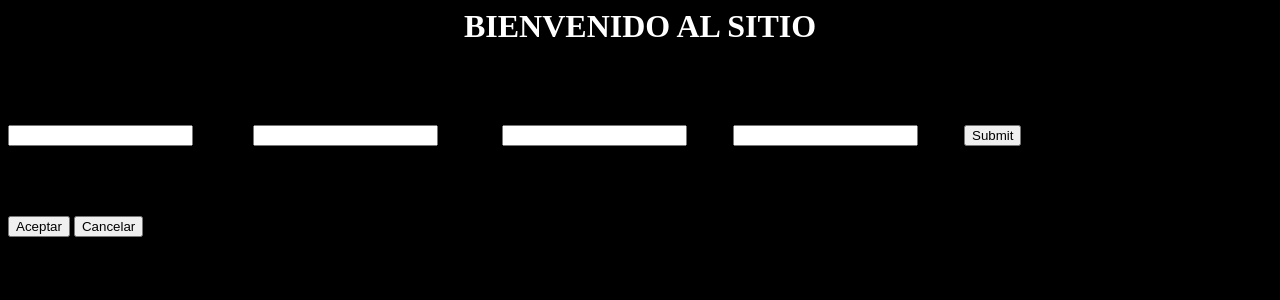
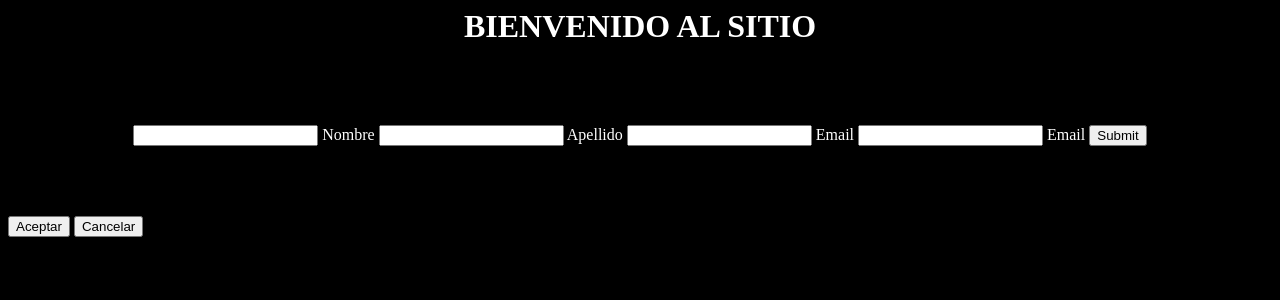
Before and after one commit to joshualpda16/ChampionshipMaker, a PHP site: page / in a window 1280 px wide. Shown: the top 300 px of the page. Run offline with PHP 8.4, Linux system fonts and the light colour scheme.

Commit message:
letra form

```diff
--- a/style.css
+++ b/style.css
@@ -8,7 +8,10 @@ h1{
     color: rgb(255, 255, 255);
     text-align: center;
 }
-
+form{
+    color: rgb(255, 255, 255);
+    text-align: center;
+}
 .Formulario {
     width: 500px;
     max-width: 100%;
```
